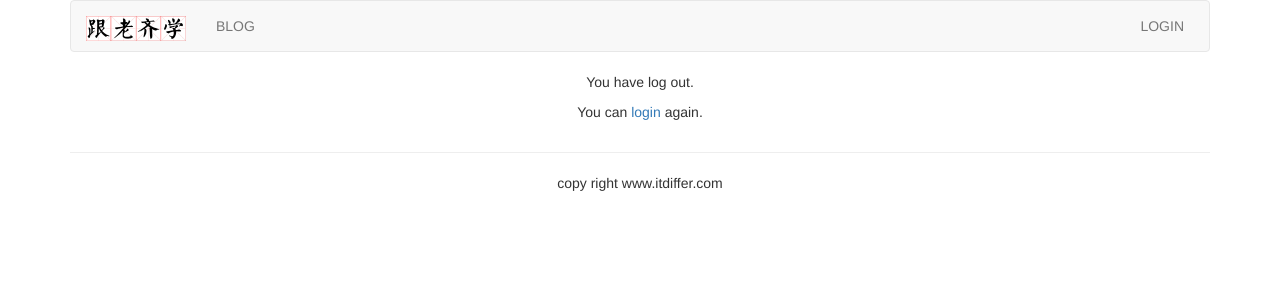
After one commit to Shelcorda/Mysite, a Django app: template templates/account/logout.html in a window 1280 px wide. The commit adds this page. Shown: the top 300 px of the page. Run offline with Django 3.2, Linux system fonts and the light colour scheme; the template is opened without the code that fills it, so the values that code supplies are empty; parts of the project's set-up code (start-up, migrations or seed data) failed here and were passed over; some libraries are stand-ins or nearby versions.

Commit message:
使用Django内置的auth视图中的login函数进行登录登出以及判断用户是否处于登录状态

```diff
--- a/account/urls.py
+++ b/account/urls.py
@@ -9,5 +9,6 @@ from django.contrib.auth import views as auth_views
 urlpatterns = [
    # url(r'^login/$', views.user_login, name="user_login"), #自定义的登录
     url(r'^login/$', auth_views.login, name="user_login"),  #django内置的登录
-    url(r'^new-login/$', auth_views.login, {"template_name": "account/login.html"}),
+   # url(r'^new-login/$', auth_views.login, {"template_name": "account/login.html"}), #可以直接指定模板的名字
+    url(r'^logout/$', auth_views.logout, {"template_name": "account/logout.html"}, name="user_logout"),
 ]
--- /dev/null
+++ b/templates/account/logout.html
@@ -0,0 +1,8 @@
+{% extends "base.html" %}
+{% block title %}Logout{% endblock %}
+{% block content %}
+    <div class="row text-center vertical-middle-sm">
+        <p>You have log out.</p>
+        <p>You can <a href="{% url 'account:user_login' %}">login</a> again.</p>
+    </div>
+{% endblock %}
--- a/templates/header.html
+++ b/templates/header.html
@@ -9,7 +9,12 @@
                 <li><a href="{% url 'blog:blog_title' %}">BLOG</a></li>
             </ul>
             <ul class="nav navbar-nav navbar-right" style="margin-right: 10px" >
-                <li><a href="{% url 'account:user_login' %}">LOGIN</a></li>
+                {% if user.is_authenticated %}
+                    <li><a href="#">{{ user.username }}</a></li>
+                    <li><a href="{% url 'account:user_logout' %}">Logout</a></li>
+                {% else %}
+                    <li><a href="{% url 'account:user_login' %}">LOGIN</a></li>
+                {% endif %}
             </ul>
         </div>
     </nav>
```
Also changed, not shown: db.sqlite3.
